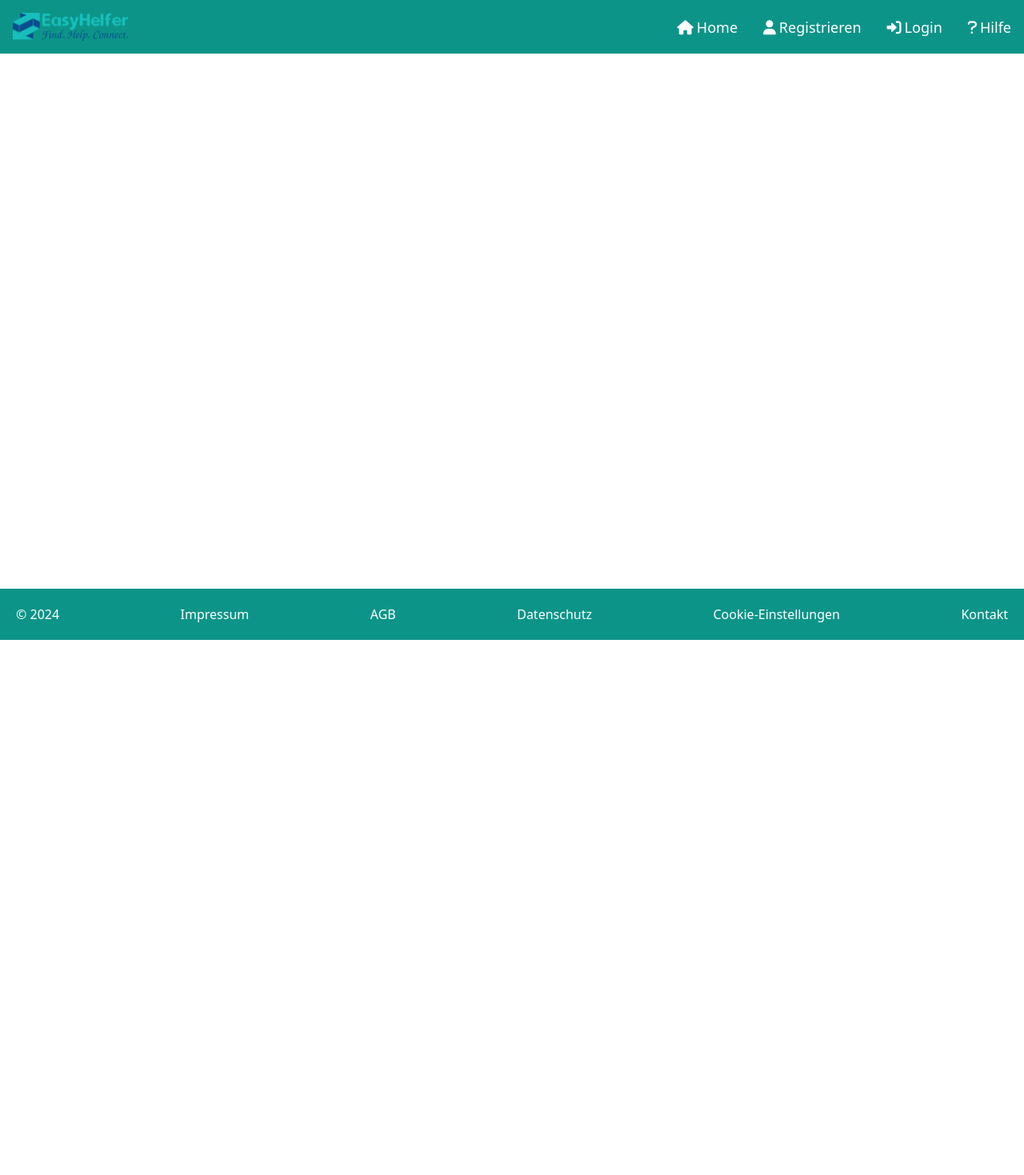
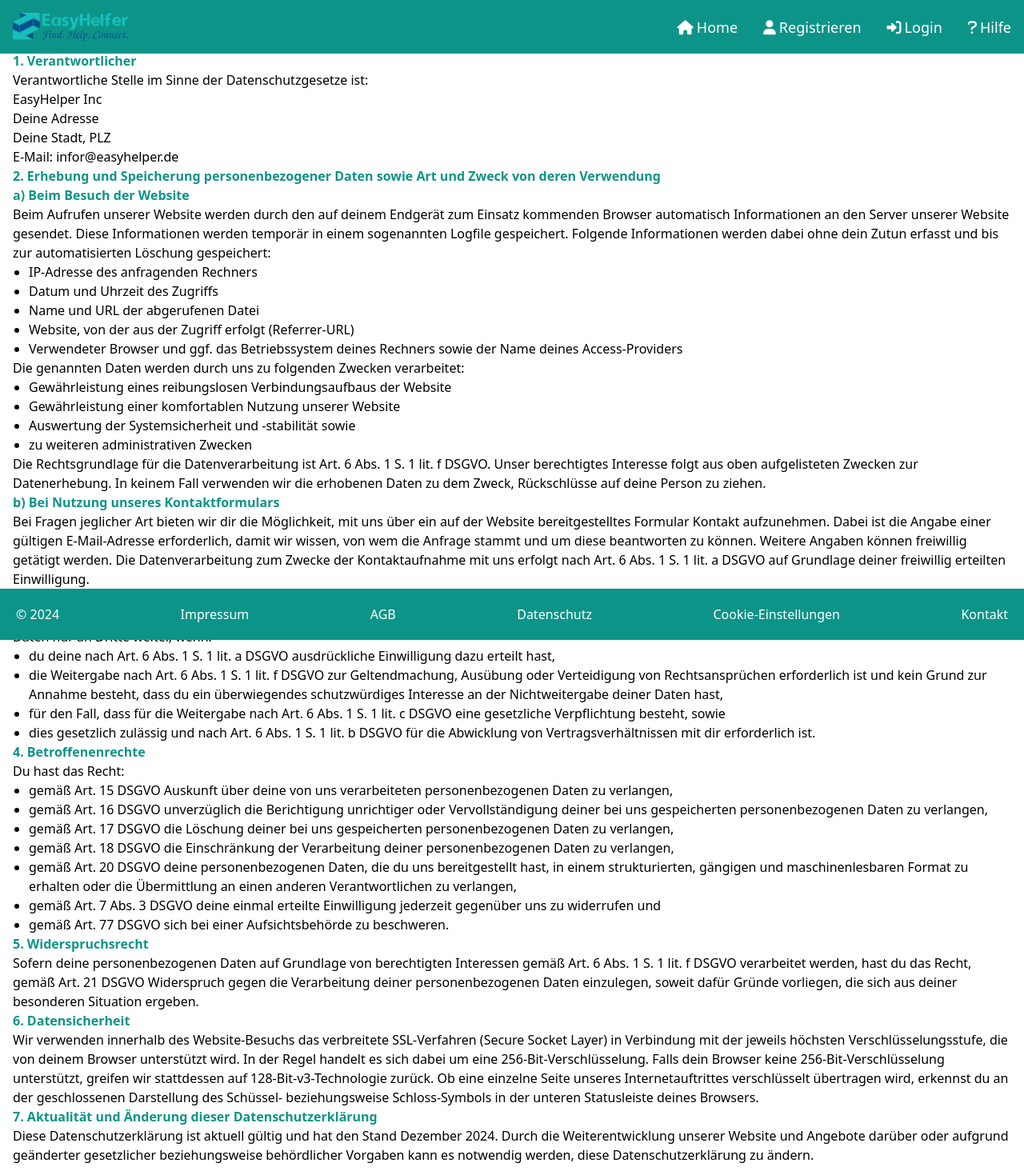
Before and after one commit to michkffm/FinalProject, a React (Vite) app in the folder frontend/: page /datenschutz in a window 1280 px wide. Shown: the top 1469 px of the page at 80% size. Before the commit the page ends 800 px from the top, so only its background shows below. Built offline with nearby package versions, Linux system fonts and the light colour scheme.

Commit message:
Datenschutz erklärung

```diff
--- a/frontend/src/App.jsx
+++ b/frontend/src/App.jsx
@@ -12,6 +12,7 @@ import { Profile } from "./components/Profile.jsx";
 import ContactForm from "./components/ContactForm.jsx";
 import { ProfileDelete } from "./components/ProfileDelete.jsx";
 import { Category } from "./components/Category.jsx";
+import { Datenschutz } from "./pages/Datenschutz.jsx"; // Importiere die Datenschutz-Komponente
 
 function App() {
   const [isLoggedIn, setIsLoggedIn] = useState(false);
@@ -37,6 +38,7 @@ function App() {
         <Route path="/impressum" element={<Impressum />} />
         <Route path="/agb" element={<TermsAndConditions />} /> {/* Route für AGB */}
         <Route path="/contact" element={<ContactForm />} /> {/* Route für das Kontaktformular */}
+        <Route path="/datenschutz" element={<Datenschutz />} /> {/* Route für die Datenschutzerklärung */}
       </Routes>
       <Footer /> {/* Footer immer sichtbar */}
     </>
--- /dev/null
+++ b/frontend/src/pages/Datenschutz.jsx
@@ -0,0 +1,79 @@
+import React from "react";
+
+export function Datenschutz() {
+  return (
+    <div className="container mx-auto p-4">
+      <h1 className="text-2xl font-bold mb-4">Datenschutzerklärung</h1>
+      <p>
+        <strong className="text-teal-600">1. Verantwortlicher</strong><br />
+        Verantwortliche Stelle im Sinne der Datenschutzgesetze ist:<br />
+        EasyHelper Inc<br />
+        Deine Adresse<br />
+        Deine Stadt, PLZ<br />
+        E-Mail: infor@easyhelper.de
+      </p>
+      <p>
+        <strong className="text-teal-600">2. Erhebung und Speicherung personenbezogener Daten sowie Art und Zweck von deren Verwendung</strong>
+      </p>
+      <p>
+        <strong className="text-teal-600">a) Beim Besuch der Website</strong><br />
+        Beim Aufrufen unserer Website werden durch den auf deinem Endgerät zum Einsatz kommenden Browser automatisch Informationen an den Server unserer Website gesendet. Diese Informationen werden temporär in einem sogenannten Logfile gespeichert. Folgende Informationen werden dabei ohne dein Zutun erfasst und bis zur automatisierten Löschung gespeichert:
+        <ul className="list-disc pl-5">
+          <li>IP-Adresse des anfragenden Rechners</li>
+          <li>Datum und Uhrzeit des Zugriffs</li>
+          <li>Name und URL der abgerufenen Datei</li>
+          <li>Website, von der aus der Zugriff erfolgt (Referrer-URL)</li>
+          <li>Verwendeter Browser und ggf. das Betriebssystem deines Rechners sowie der Name deines Access-Providers</li>
+        </ul>
+        Die genannten Daten werden durch uns zu folgenden Zwecken verarbeitet:
+        <ul className="list-disc pl-5">
+          <li>Gewährleistung eines reibungslosen Verbindungsaufbaus der Website</li>
+          <li>Gewährleistung einer komfortablen Nutzung unserer Website</li>
+          <li>Auswertung der Systemsicherheit und -stabilität sowie</li>
+          <li>zu weiteren administrativen Zwecken</li>
+        </ul>
+        Die Rechtsgrundlage für die Datenverarbeitung ist Art. 6 Abs. 1 S. 1 lit. f DSGVO. Unser berechtigtes Interesse folgt aus oben aufgelisteten Zwecken zur Datenerhebung. In keinem Fall verwenden wir die erhobenen Daten zu dem Zweck, Rückschlüsse auf deine Person zu ziehen.
+      </p>
+      <p>
+        <strong className="text-teal-600">b) Bei Nutzung unseres Kontaktformulars</strong><br />
+        Bei Fragen jeglicher Art bieten wir dir die Möglichkeit, mit uns über ein auf der Website bereitgestelltes Formular Kontakt aufzunehmen. Dabei ist die Angabe einer gültigen E-Mail-Adresse erforderlich, damit wir wissen, von wem die Anfrage stammt und um diese beantworten zu können. Weitere Angaben können freiwillig getätigt werden.
+        Die Datenverarbeitung zum Zwecke der Kontaktaufnahme mit uns erfolgt nach Art. 6 Abs. 1 S. 1 lit. a DSGVO auf Grundlage deiner freiwillig erteilten Einwilligung.
+      </p>
+      <p>
+        <strong className="text-teal-600">3. Weitergabe von Daten</strong><br />
+        Eine Übermittlung deiner persönlichen Daten an Dritte zu anderen als den im Folgenden aufgeführten Zwecken findet nicht statt. Wir geben deine persönlichen Daten nur an Dritte weiter, wenn:
+        <ul className="list-disc pl-5">
+          <li>du deine nach Art. 6 Abs. 1 S. 1 lit. a DSGVO ausdrückliche Einwilligung dazu erteilt hast,</li>
+          <li>die Weitergabe nach Art. 6 Abs. 1 S. 1 lit. f DSGVO zur Geltendmachung, Ausübung oder Verteidigung von Rechtsansprüchen erforderlich ist und kein Grund zur Annahme besteht, dass du ein überwiegendes schutzwürdiges Interesse an der Nichtweitergabe deiner Daten hast,</li>
+          <li>für den Fall, dass für die Weitergabe nach Art. 6 Abs. 1 S. 1 lit. c DSGVO eine gesetzliche Verpflichtung besteht, sowie</li>
+          <li>dies gesetzlich zulässig und nach Art. 6 Abs. 1 S. 1 lit. b DSGVO für die Abwicklung von Vertragsverhältnissen mit dir erforderlich ist.</li>
+        </ul>
+      </p>
+      <p>
+        <strong className="text-teal-600">4. Betroffenenrechte</strong><br />
+        Du hast das Recht:
+        <ul className="list-disc pl-5">
+          <li>gemäß Art. 15 DSGVO Auskunft über deine von uns verarbeiteten personenbezogenen Daten zu verlangen,</li>
+          <li>gemäß Art. 16 DSGVO unverzüglich die Berichtigung unrichtiger oder Vervollständigung deiner bei uns gespeicherten personenbezogenen Daten zu verlangen,</li>
+          <li>gemäß Art. 17 DSGVO die Löschung deiner bei uns gespeicherten personenbezogenen Daten zu verlangen,</li>
+          <li>gemäß Art. 18 DSGVO die Einschränkung der Verarbeitung deiner personenbezogenen Daten zu verlangen,</li>
+          <li>gemäß Art. 20 DSGVO deine personenbezogenen Daten, die du uns bereitgestellt hast, in einem strukturierten, gängigen und maschinenlesbaren Format zu erhalten oder die Übermittlung an einen anderen Verantwortlichen zu verlangen,</li>
+          <li>gemäß Art. 7 Abs. 3 DSGVO deine einmal erteilte Einwilligung jederzeit gegenüber uns zu widerrufen und</li>
+          <li>gemäß Art. 77 DSGVO sich bei einer Aufsichtsbehörde zu beschweren.</li>
+        </ul>
+      </p>
+      <p>
+        <strong className="text-teal-600">5. Widerspruchsrecht</strong><br />
+        Sofern deine personenbezogenen Daten auf Grundlage von berechtigten Interessen gemäß Art. 6 Abs. 1 S. 1 lit. f DSGVO verarbeitet werden, hast du das Recht, gemäß Art. 21 DSGVO Widerspruch gegen die Verarbeitung deiner personenbezogenen Daten einzulegen, soweit dafür Gründe vorliegen, die sich aus deiner besonderen Situation ergeben.
+      </p>
+      <p>
+        <strong className="text-teal-600">6. Datensicherheit</strong><br />
+        Wir verwenden innerhalb des Website-Besuchs das verbreitete SSL-Verfahren (Secure Socket Layer) in Verbindung mit der jeweils höchsten Verschlüsselungsstufe, die von deinem Browser unterstützt wird. In der Regel handelt es sich dabei um eine 256-Bit-Verschlüsselung. Falls dein Browser keine 256-Bit-Verschlüsselung unterstützt, greifen wir stattdessen auf 128-Bit-v3-Technologie zurück. Ob eine einzelne Seite unseres Internetauftrittes verschlüsselt übertragen wird, erkennst du an der geschlossenen Darstellung des Schüssel- beziehungsweise Schloss-Symbols in der unteren Statusleiste deines Browsers.
+      </p>
+      <p>
+        <strong className="text-teal-600">7. Aktualität und Änderung dieser Datenschutzerklärung</strong><br />
+        Diese Datenschutzerklärung ist aktuell gültig und hat den Stand Dezember 2024. Durch die Weiterentwicklung unserer Website und Angebote darüber oder aufgrund geänderter gesetzlicher beziehungsweise behördlicher Vorgaben kann es notwendig werden, diese Datenschutzerklärung zu ändern.
+      </p>
+    </div>
+  );
+}
```
